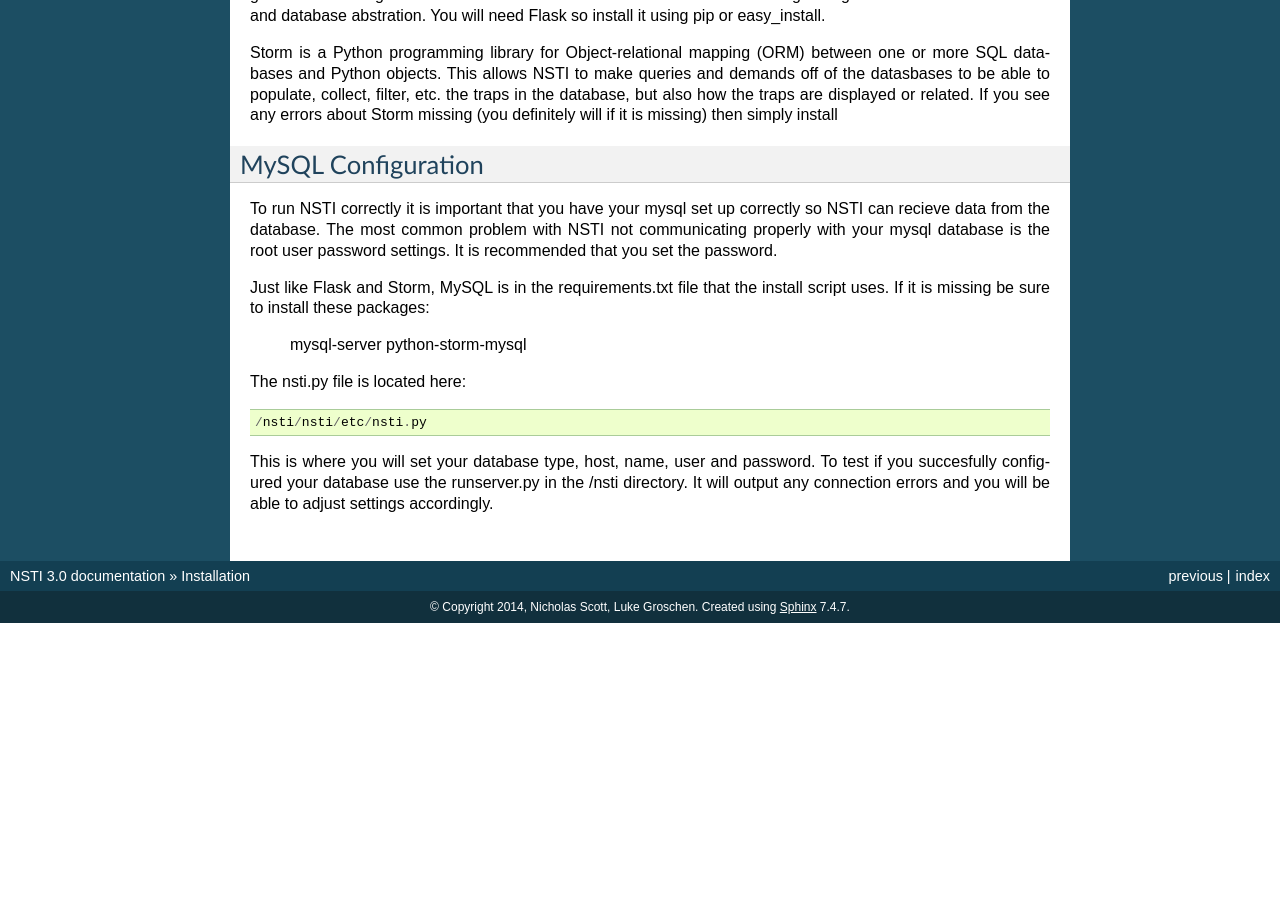
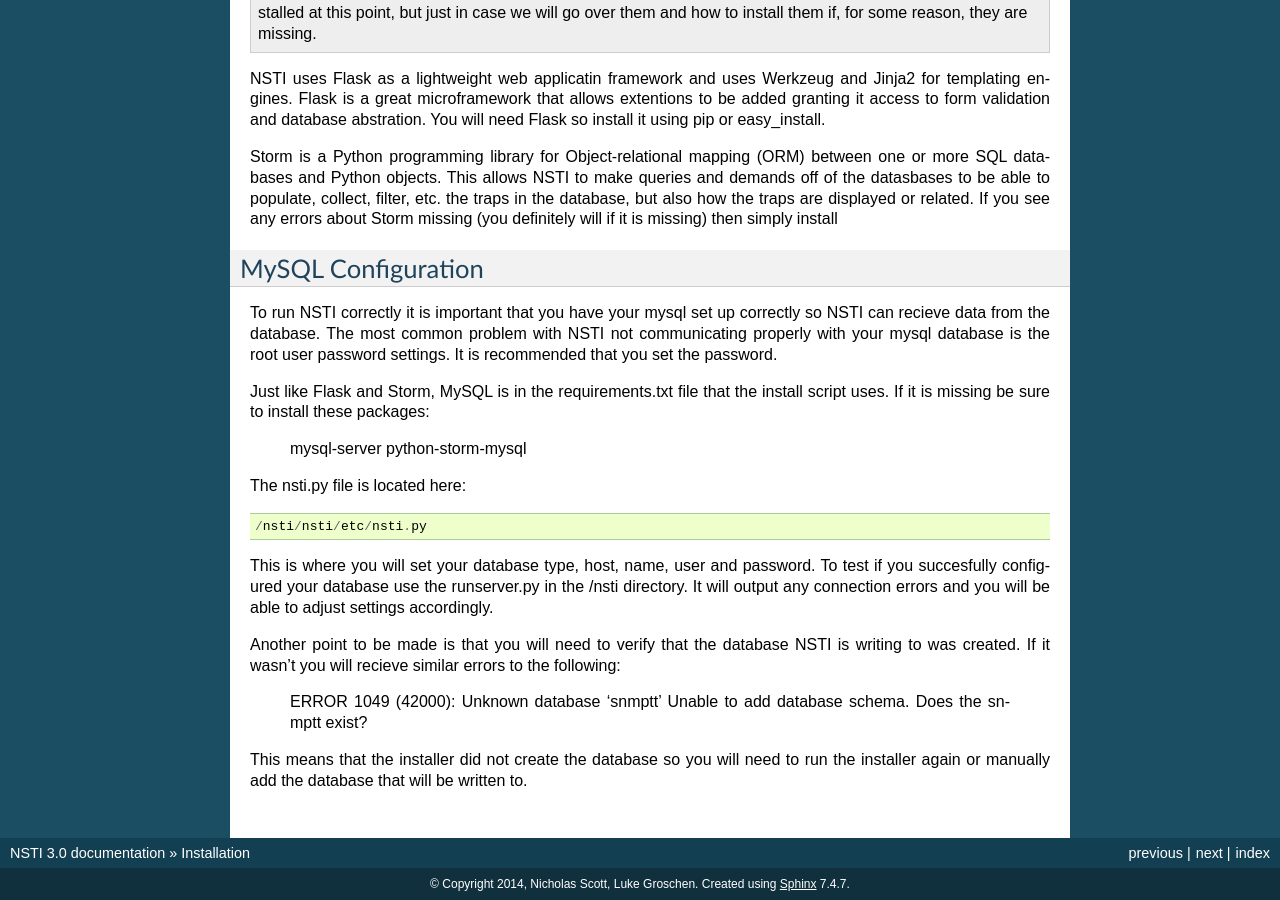
Before and after one commit to NagiosEnterprises/nsti, a Sphinx documentation site: the page built from docs/installation.rst, in a window 1280 px wide and 900 px high, scrolled down 1058 px. Built offline with Sphinx 7.4.7, drawn with Linux system fonts in a browser that asks for light colours; before the commit the page ends 1681 px from its top, so only the background shows below that; some of the changed text lies outside the part shown.

Commit message:
push all screenshots

```diff
--- a/docs/installation.rst
+++ b/docs/installation.rst
@@ -15,12 +15,12 @@
 
 Once you have a clone of NSTI on your local machine there are 6 baseline prerequisits to install first:
 
-	*mysql
-	*httpd
-	*gcc
-	*wget
-	*make
-	*tar
+- mysql
+- httpd
+- gcc
+- wget
+- make
+- tar
 
 To verify and check that these are installed use the install.sh script in the main NSTI directory::
 	./install.sh
@@ -76,4 +76,12 @@
 
 	/nsti/nsti/etc/nsti.py
 
+
 This is where you will set your database type, host, name, user and password.  To test if you succesfully configured your database use the runserver.py in the /nsti directory.  It will output any connection errors and you will be able to adjust settings accordingly.
+
+Another point to be made is that you will need to verify that the database NSTI is writing to was created.  If it wasn't you will recieve similar errors to the following:
+
+	ERROR 1049 (42000): Unknown database 'snmptt'
+	Unable to add database schema. Does the snmptt exist?
+
+This means that the installer did not create the database so you will need to run the installer again or manually add the database that will be written to.
```
Also changed, not shown: docs/filters.rst (added, +52 -0 lines), docs/index.rst (+2 -7 lines), docs/filteraddex.png (added), docs/filtermain.png (added), docs/introduction.rst (line endings or trailing spaces), docs/trapFilterSelect.png (added), docs/traplistApplyFilter.png (added), docs/visualizer.rst (added).
